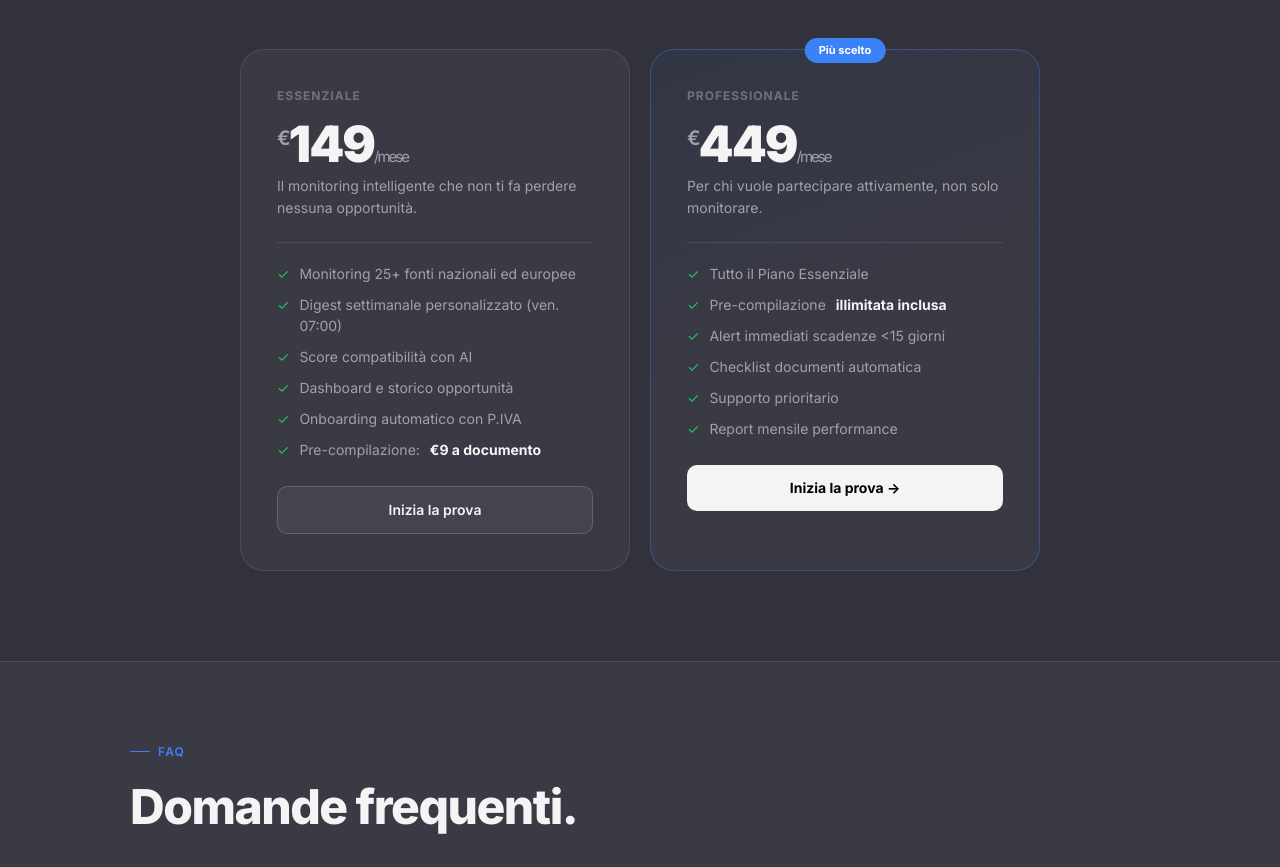
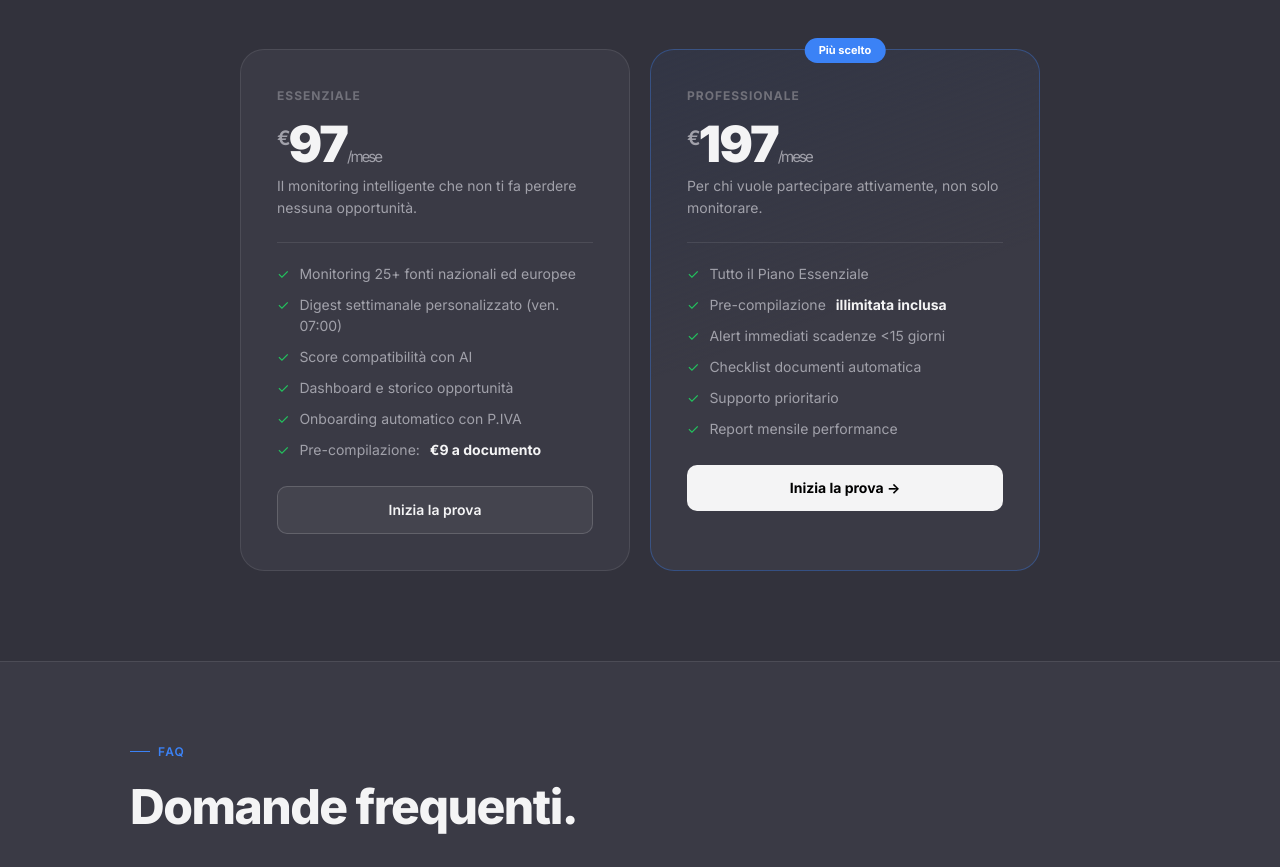
Before and after one commit to perrelligiuseppe-pixel/augiva-www, a plain HTML site: page index.html in a window 1280 px wide. Shown: the part 4482-5349 px from the top of the page. Drawn offline with Linux system fonts and the light colour scheme.

Commit message:
Aggiorna prezzi: €149→€97 Essenziale, €449→€197 Professionale

```diff
--- a/index.html
+++ b/index.html
@@ -324,7 +324,7 @@ footer{border-top:1px solid var(--border);padding:28px 40px;display:flex;justify
   <div class="pricing-grid">
     <div class="price-card">
       <div class="price-tier">Essenziale</div>
-      <div class="price-amount"><sup>€</sup>149<span>/mese</span></div>
+      <div class="price-amount"><sup>€</sup>97<span>/mese</span></div>
       <div class="price-desc">Il monitoring intelligente che non ti fa perdere nessuna opportunità.</div>
       <div class="price-divider"></div>
       <ul class="price-features">
@@ -339,7 +339,7 @@ footer{border-top:1px solid var(--border);padding:28px 40px;display:flex;justify
     </div>
     <div class="price-card featured">
       <div class="price-tier">Professionale</div>
-      <div class="price-amount"><sup>€</sup>449<span>/mese</span></div>
+      <div class="price-amount"><sup>€</sup>197<span>/mese</span></div>
       <div class="price-desc">Per chi vuole partecipare attivamente, non solo monitorare.</div>
       <div class="price-divider"></div>
       <ul class="price-features">
```
